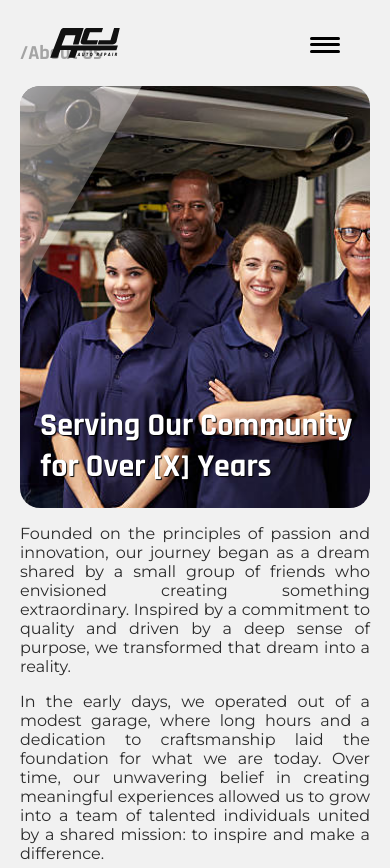
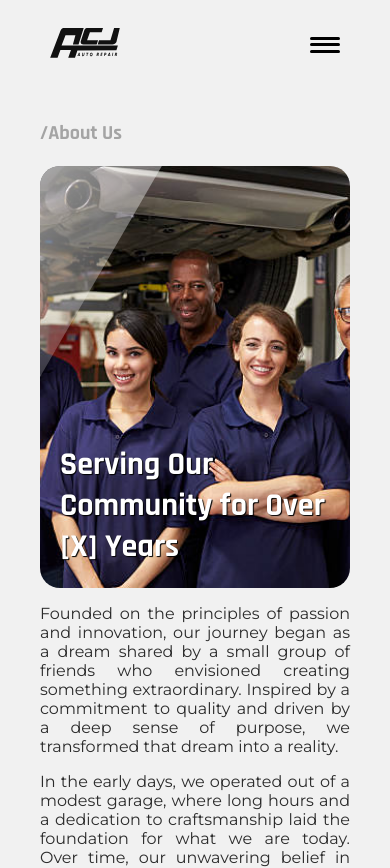
Before and after one commit to paulooliveira152012/acj, a React (Create React App) app: page /about in a window 390 px wide. Shown: the top 868 px of the page. Built offline with nearby package versions, Linux system fonts and the light colour scheme.

Commit message:
needs to feed company's info

```diff
--- a/src/pages/TipsAndAdvice.js
+++ b/src/pages/TipsAndAdvice.js
@@ -80,6 +80,7 @@ const TipsAndAdvice = () => {
     <>
       <Header className="blackHeader" />
       <div className="contentContainer blogScreen">
+        <div>
         {selectedBlog ? (
           <div className="blogDetail">
             <button onClick={goBack} className="backButton">
@@ -130,6 +131,7 @@ const TipsAndAdvice = () => {
             </div>
           </div>
         )}
+        </div>
       </div>
     </>
   );
--- a/src/styles/blog.css
+++ b/src/styles/blog.css
@@ -1,11 +1,11 @@
-.contentContainer {
+/* .contentContainer {
     width: 90%;
     margin: auto;
   }
-
-  .session {
+   */
+  /* .session {
     margin-top: 20px;
-  }
+  } */
 
   .blogHeader {
     display: flex;
@@ -125,12 +125,10 @@ margin-bottom: 100px;
         margin-bottom: 20px;
     }
 
-    .contentContainer {
-        /* background-color: purple; */
+    .blogScreen .contentContainer {
         width: 100%;
         padding: 0;
     }
-
 
   .blogDetail {
     padding: 20px;
@@ -138,10 +136,12 @@ margin-bottom: 100px;
     border-radius: 10px;
 margin-top: 100px;
 margin-bottom: 100px;
-
   }
 
-
+  .blogHeader {
+    /* background-color: red; */
+    flex-direction: column;
+  }
 
 
   }
@@ -152,7 +152,5 @@ margin-bottom: 100px;
         /* background-color: green; */
     }
 
-    .blogBlock {
-        /* min-height: 500px; */
-    }
+
   }
--- a/src/styles/style.css
+++ b/src/styles/style.css
@@ -85,6 +85,7 @@ body {
     max-width: 1500px;
     /* background-color: red; */
     font-family: "Montserrat", sans-serif;
+    /* padding-top: 100px; */
 }
 
 .appContainer {
```
Also changed, not shown: notes.txt.
